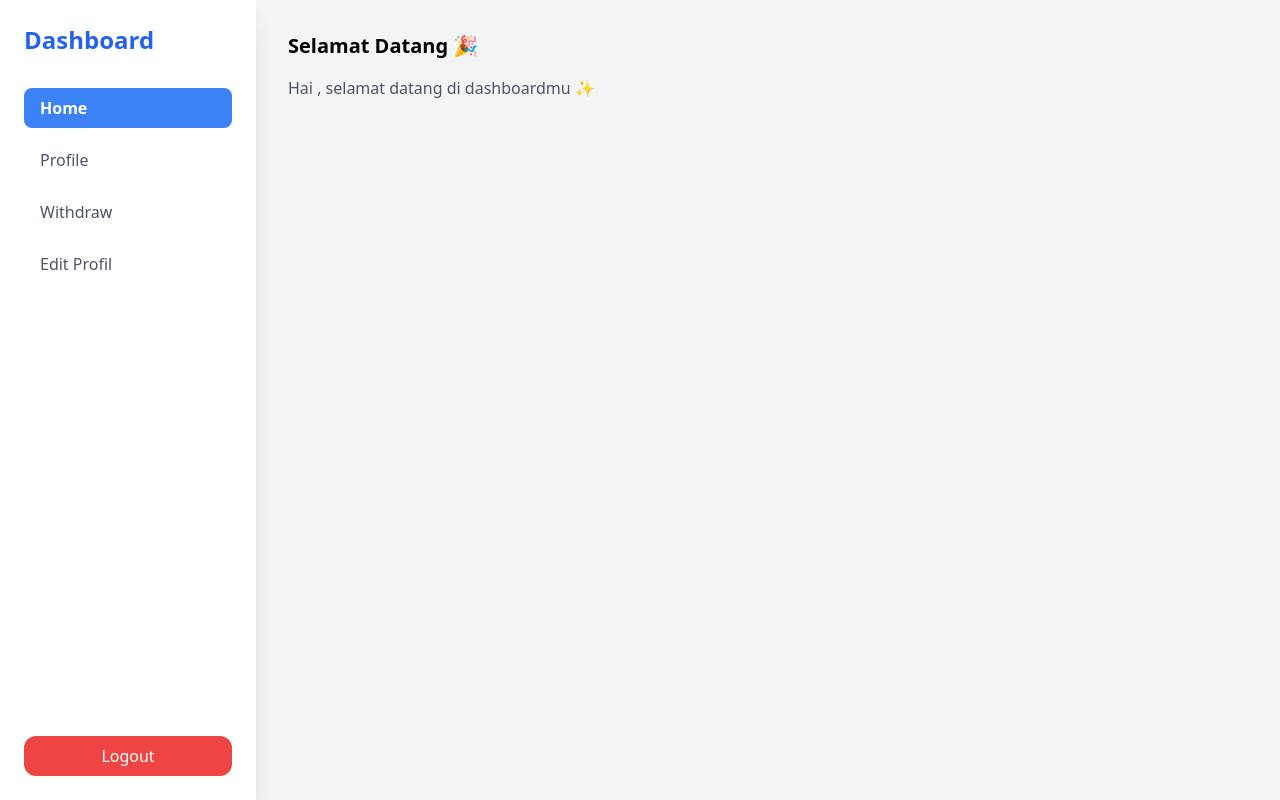
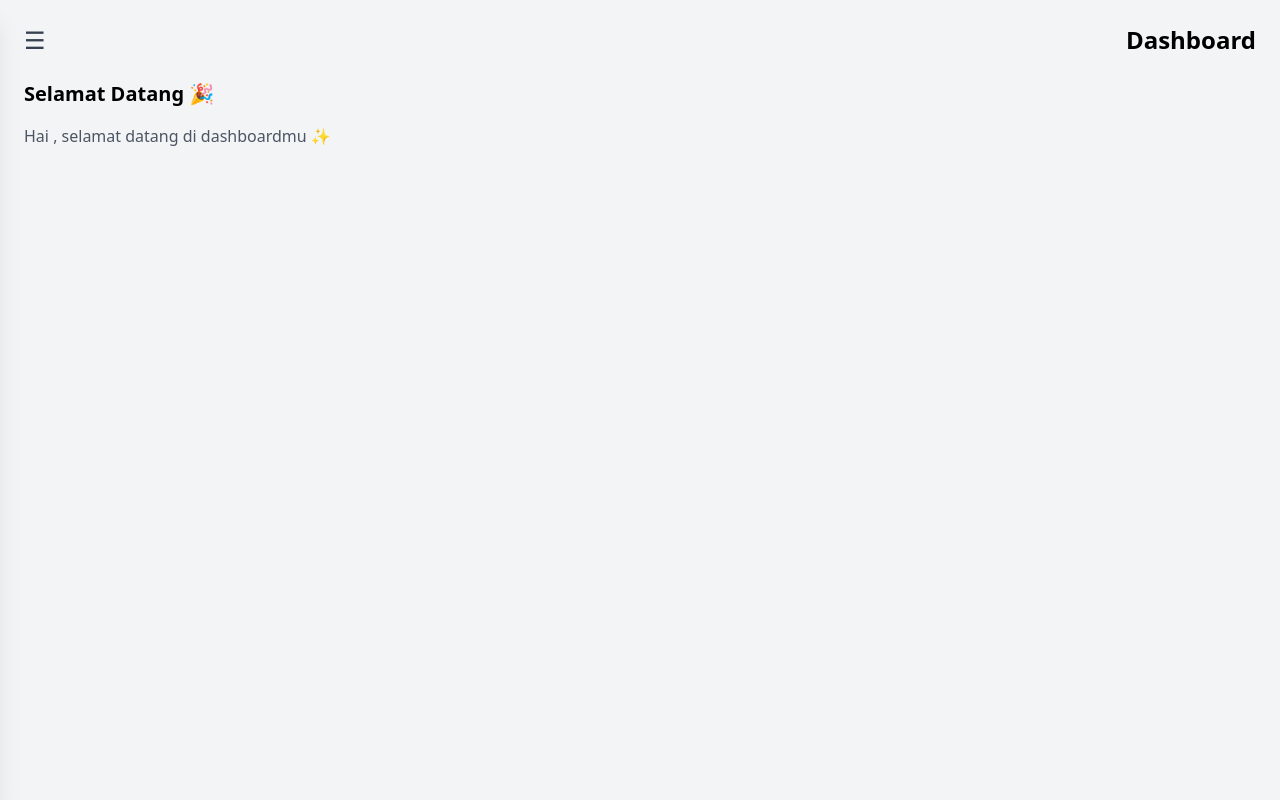
Before and after one commit to aanzapi/Web, a React (Vite) app: page /dashboard in a window 1280 px wide. Built offline with nearby package versions, Linux system fonts and the light colour scheme.

Commit message:
Update Dashboard.jsx

```diff
--- a/src/pages/Dashboard.jsx
+++ b/src/pages/Dashboard.jsx
@@ -5,6 +5,7 @@ function Dashboard() {
   const navigate = useNavigate();
   let currentUser = JSON.parse(localStorage.getItem("currentUser"));
   const [tab, setTab] = useState("home");
+  const [sidebarOpen, setSidebarOpen] = useState(false);
 
   const logout = () => {
     localStorage.removeItem("currentUser");
@@ -13,11 +14,22 @@ function Dashboard() {
 
   return (
     <div className="flex min-h-screen bg-gray-100">
-      {/* Sidebar */}
-      <div className="w-64 bg-white shadow-xl flex flex-col p-6">
-        <h2 className="text-2xl font-bold mb-8 text-blue-600">Dashboard</h2>
+      {/* Sidebar (drawer) */}
+      <div
+        className={`fixed top-0 left-0 h-full w-64 bg-white shadow-xl transform transition-transform duration-300 z-50
+        ${sidebarOpen ? "translate-x-0" : "-translate-x-full"}`}
+      >
+        <div className="flex justify-between items-center p-6 border-b">
+          <h2 className="text-xl font-bold text-blue-600">Menu</h2>
+          <button
+            onClick={() => setSidebarOpen(false)}
+            className="text-gray-600 hover:text-red-500 text-lg font-bold"
+          >
+            ✖
+          </button>
+        </div>
 
-        <nav className="flex flex-col gap-3 flex-grow">
+        <nav className="flex flex-col gap-3 p-6">
           {[
             { id: "home", label: "Home" },
             { id: "profile", label: "Profile" },
@@ -26,7 +38,10 @@ function Dashboard() {
           ].map((item) => (
             <button
               key={item.id}
-              onClick={() => setTab(item.id)}
+              onClick={() => {
+                setTab(item.id);
+                setSidebarOpen(false);
+              }}
               className={`text-left px-4 py-2 rounded-lg transition ${
                 tab === item.id
                   ? "bg-blue-500 text-white font-semibold"
@@ -38,16 +53,30 @@ function Dashboard() {
           ))}
         </nav>
 
+        <div className="p-6">
           <button
             onClick={logout}
-          className="mt-6 bg-red-500 hover:bg-red-600 text-white px-4 py-2 rounded-xl"
+            className="w-full bg-red-500 hover:bg-red-600 text-white px-4 py-2 rounded-xl"
           >
             Logout
           </button>
         </div>
+      </div>
+
+      {/* Main Content */}
+      <div className="flex-1 p-6">
+        {/* Header */}
+        <div className="flex justify-between items-center mb-6">
+          <button
+            onClick={() => setSidebarOpen(true)}
+            className="text-2xl text-gray-700 hover:text-blue-600"
+          >
+            ☰
+          </button>
+          <h2 className="text-2xl font-bold">Dashboard</h2>
+        </div>
 
         {/* Content */}
-      <div className="flex-1 p-8">
         {tab === "home" && (
           <div>
             <h3 className="text-xl font-semibold mb-4">Selamat Datang 🎉</h3>
```
Lines whose indentation alone changed are shown as unchanged.
